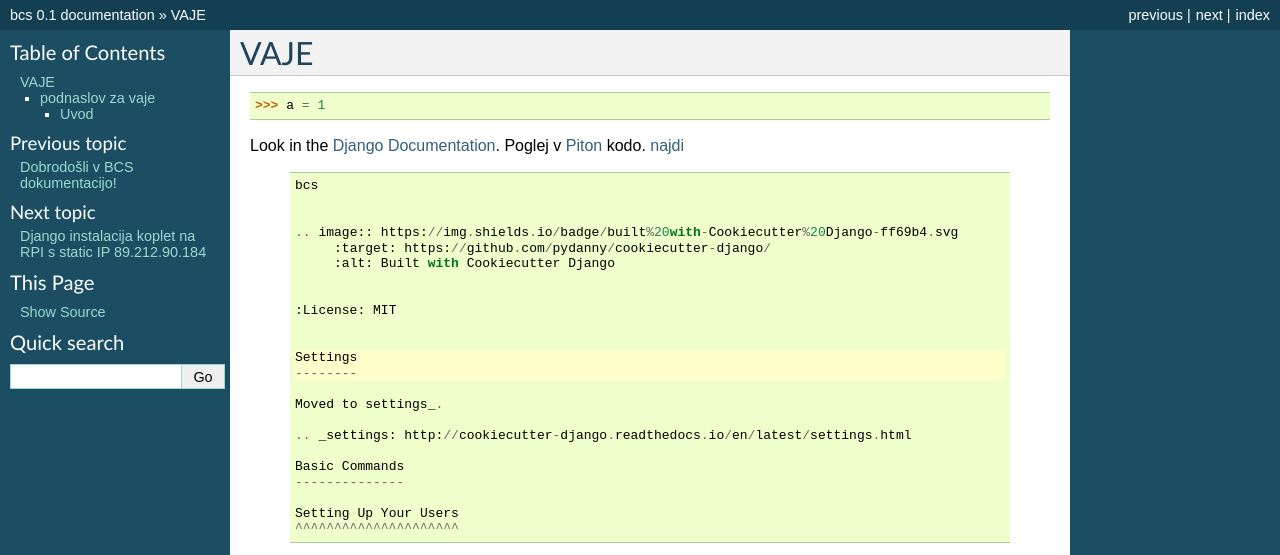
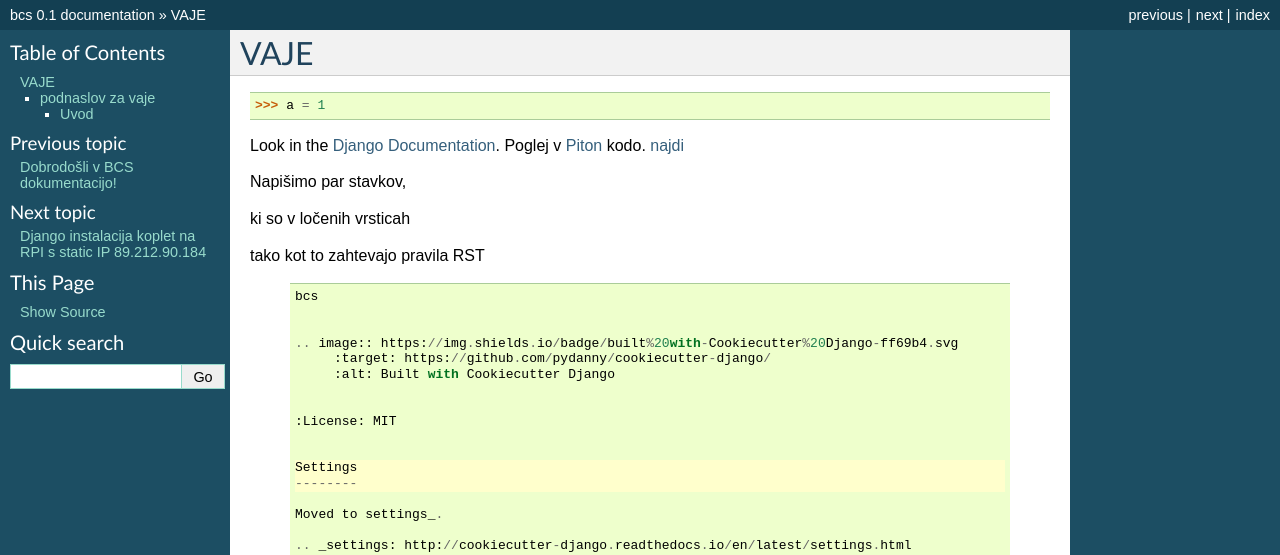
Before and after one commit to pavlovicr/bcs-staro, a Sphinx documentation site: the page built from docs/vaje.rst, in a window 1280 px wide, cut to the strip 0-555 px from the top of the page. Built offline with Sphinx 7.4.7, drawn with Linux system fonts in a browser that asks for light colours; pages that are not in the unit, such as notebooks, are missing from menus.

Commit message:
kaj pa sedaj

```diff
--- a/docs/vaje.rst
+++ b/docs/vaje.rst
@@ -7,6 +7,14 @@ VAJE
 Look in the `Django Documentation`_.
 Poglej v Piton_ kodo.
 `najdi <http://www.najdi.si/>`_
+
+
+Napišimo par stavkov,
+
+ki so v ločenih vrsticah
+
+tako kot to zahtevajo pravila RST
+
 
 
 
```
